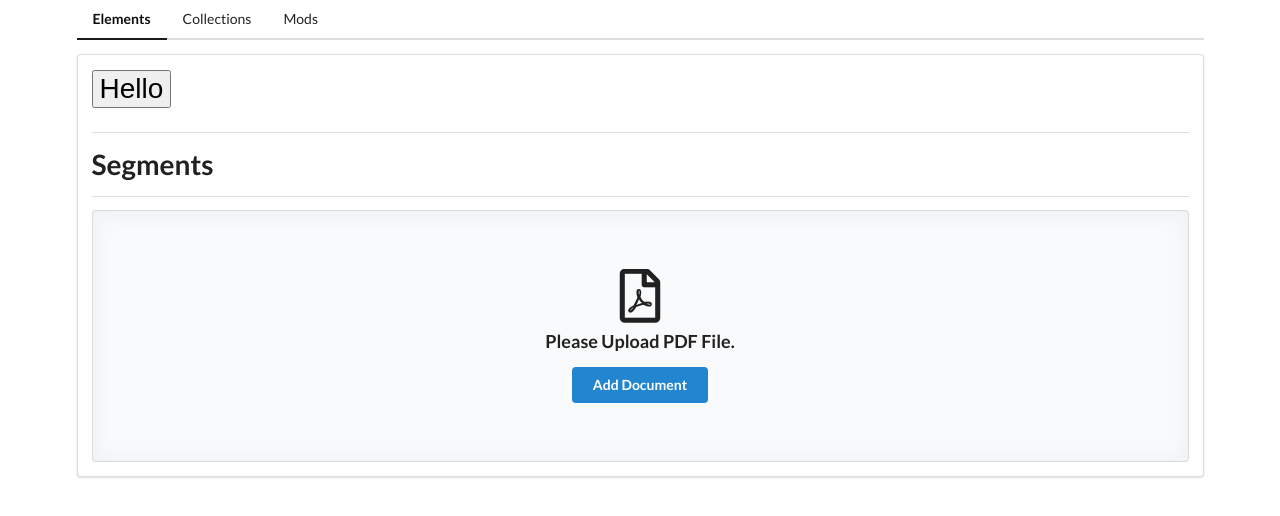
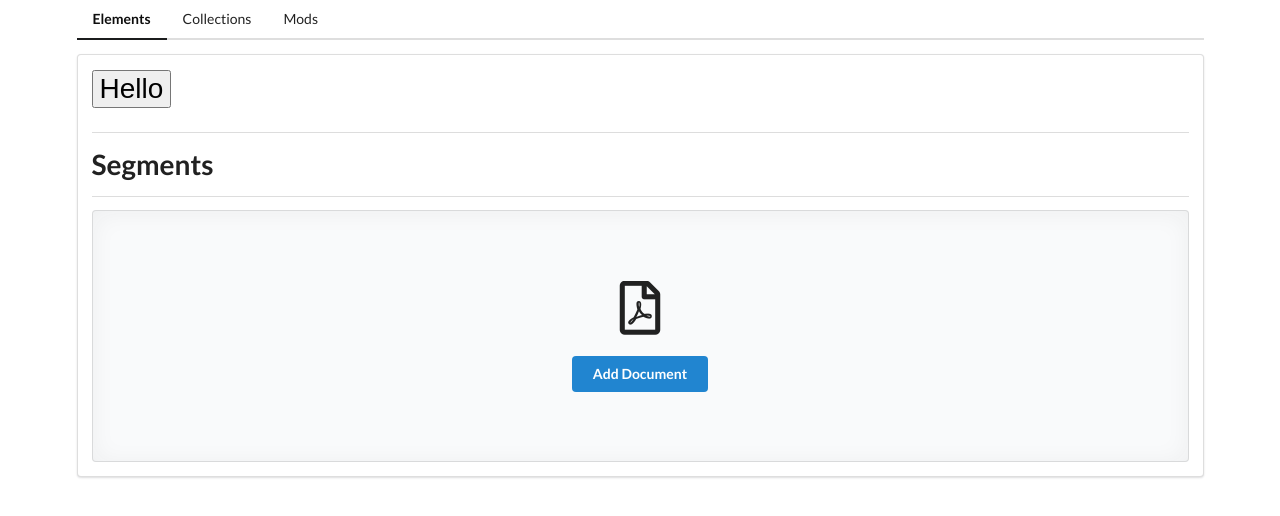
Before and after one commit to Tony940426/Angular-Comps, an Angular app: page /elements in a window 1280 px wide. Shown: the top 516 px of the page. Built offline with nearby package versions, Linux system fonts and the light colour scheme.

Commit message:
formated some styling

```diff
--- a/src/app/elements/elements-home/elements-home.component.html
+++ b/src/app/elements/elements-home/elements-home.component.html
@@ -8,7 +8,7 @@
 
     <header>
         <i class="pdf file outline icon"></i>
-        Please Upload PDF File.
+
     </header>
 
     <button class="ui primary button">Add Document</button>
```
